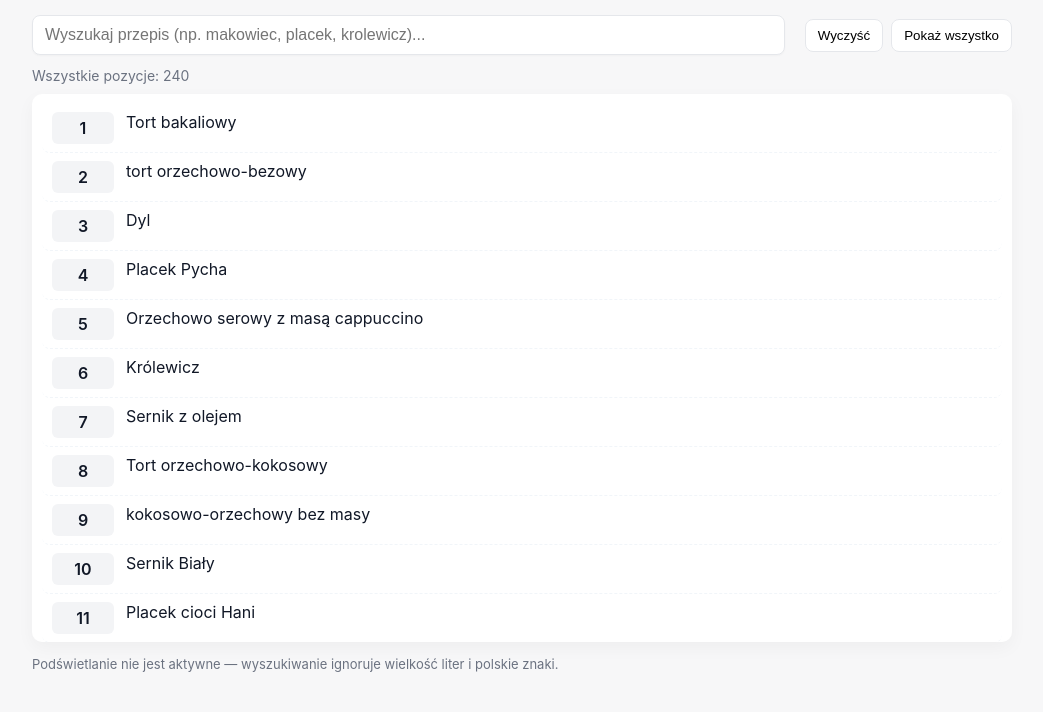
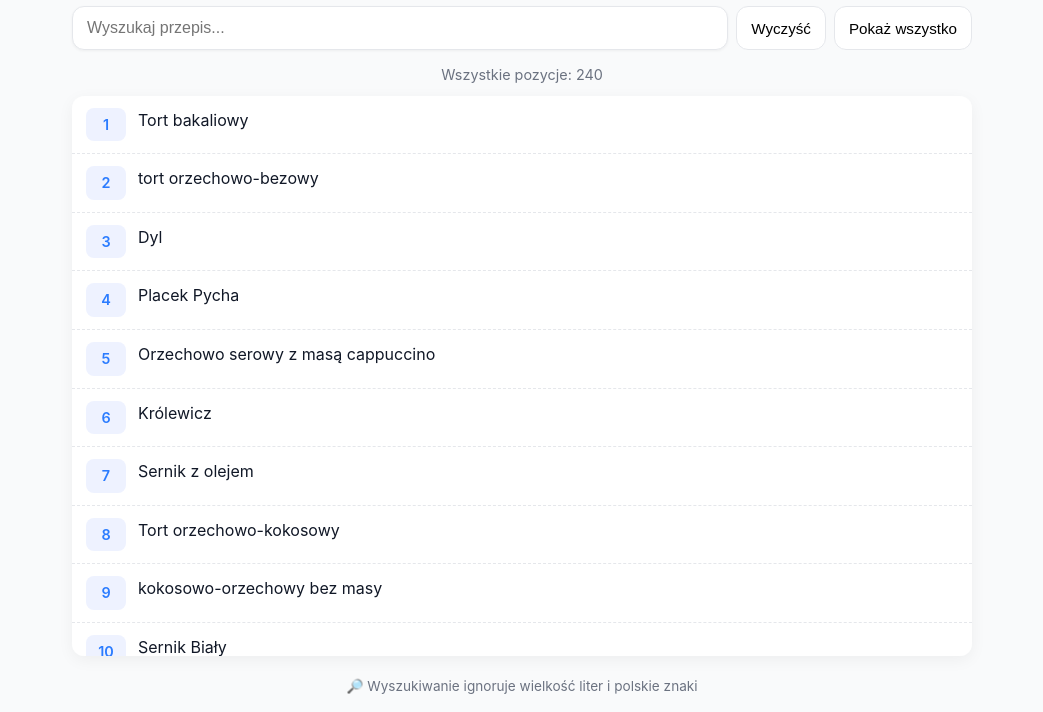
Before and after one commit to strona112/przepisy, a plain HTML site: page index.html in a window 1280 px wide. Shown: the part 94-806 px from the top of the page, without its empty margins (118-1161 px from the left). Drawn offline with Linux system fonts and the light colour scheme.

Commit message:
Update index.html

```diff
--- a/index.html
+++ b/index.html
@@ -2,476 +2,259 @@
 <html lang="pl">
 <head>
   <meta charset="utf-8" />
-  <meta name="viewport" content="width=device-width,initial-scale=1" />
-  <title>Przepisy — wyszukiwarka</title>
+  <meta name="viewport" content="width=device-width, initial-scale=1" />
+  <title>Moje Przepisy 🍰</title>
+  <meta name="theme-color" content="#f9fafb" />
+  <link rel="manifest" href="manifest.json" />
   <style>
-    :root{
-      --bg:#f7f7f8;
-      --card:#ffffff;
-      --accent:#2b7cff;
-      --muted:#6b7280;
+    :root {
+      --bg: #f9fafb;
+      --card: #ffffff;
+      --accent: #2b7cff;
+      --text: #111827;
+      --muted: #6b7280;
+      --radius: 12px;
     }
-    body{
-      font-family: Inter, ui-sans-serif, system-ui, -apple-system, "Segoe UI", Roboto, "Helvetica Neue", Arial;
-      margin:0;
-      background:var(--bg);
-      color:#111827;
-      padding:28px;
+    * { box-sizing: border-box; }
+    body {
+      font-family: "Inter", system-ui, -apple-system, "Segoe UI", Roboto, Arial;
+      margin: 0;
+      background: var(--bg);
+      color: var(--text);
+      padding: 16px;
+      line-height: 1.5;
+      -webkit-font-smoothing: antialiased;
     }
-    .container{
-      max-width:980px;
-      margin:0 auto;
+    .container {
+      max-width: 900px;
+      margin: 0 auto;
     }
-    header{
-      display:flex;
-      gap:16px;
-      align-items:center;
-      justify-content:space-between;
-      margin-bottom:18px;
+    header {
+      display: flex;
+      flex-direction: column;
+      gap: 8px;
+      margin-bottom: 16px;
+      text-align: center;
     }
-    h1{font-size:20px;margin:0}
-    .searchBox{
-      display:flex;
-      gap:8px;
-      align-items:center;
-      width:100%;
-      margin-top:12px;
+    header h1 {
+      font-size: 1.6rem;
+      font-weight: 600;
+      margin: 0;
     }
-    input[type="search"]{
-      flex:1;
-      padding:10px 12px;
-      border-radius:8px;
-      border:1px solid #e5e7eb;
-      font-size:16px;
-      box-shadow:0 1px 2px rgba(16,24,40,0.03);
+    .meta {
+      font-size: 0.9rem;
+      color: var(--muted);
     }
-    .controls{
-      display:flex;
-      gap:8px;
-      align-items:center;
-      margin-left:12px;
+    .searchBox {
+      display: flex;
+      flex-wrap: wrap;
+      gap: 8px;
+      margin-bottom: 14px;
     }
-    button{
-      padding:8px 12px;
-      border-radius:8px;
-      border:1px solid #e5e7eb;
-      background:var(--card);
-      cursor:pointer;
+    input[type="search"] {
+      flex: 1;
+      padding: 12px 14px;
+      border-radius: var(--radius);
+      border: 1px solid #e5e7eb;
+      font-size: 1rem;
+      background: var(--card);
+      box-shadow: 0 1px 3px rgba(0,0,0,0.05);
+      transition: border 0.2s, box-shadow 0.2s;
     }
-    .meta{
-      margin:12px 0 10px;
-      color:var(--muted);
-      font-size:14px;
+    input[type="search"]:focus {
+      outline: none;
+      border-color: var(--accent);
+      box-shadow: 0 0 0 2px rgba(43,124,255,0.15);
     }
-    .list{
-      background:var(--card);
-      border-radius:10px;
-      padding:10px;
-      box-shadow:0 6px 18px rgba(14,20,30,0.04);
-      max-height:66vh;
-      overflow:auto;
+    .controls {
+      display: flex;
+      gap: 8px;
     }
-    .item{
-      display:flex;
-      gap:12px;
-      padding:8px 10px;
-      border-radius:8px;
-      align-items:flex-start;
-      border-bottom:1px dashed #f1f5f9;
+    button {
+      flex-shrink: 0;
+      padding: 10px 14px;
+      border-radius: var(--radius);
+      border: 1px solid #e5e7eb;
+      background: var(--card);
+      cursor: pointer;
+      font-size: 0.95rem;
+      transition: background 0.2s, transform 0.1s;
     }
-    .item:last-child{border-bottom:0}
-    .num{
-      min-width:46px;
-      background:#f3f4f6;
-      color:#111827;
-      text-align:center;
-      padding:6px 8px;
-      border-radius:6px;
-      font-weight:600;
+    button:hover { background: #f3f4f6; }
+    button:active { transform: scale(0.97); }
+    #info { margin-bottom: 10px; color: var(--muted); font-size: 0.9rem; text-align: center; }
+    .list {
+      background: var(--card);
+      border-radius: var(--radius);
+      box-shadow: 0 4px 16px rgba(0,0,0,0.05);
+      overflow-y: auto;
+      max-height: 70vh;
+      scroll-behavior: smooth;
     }
-    .title{
-      flex:1;
-      word-break:break-word;
+    .item {
+      display: flex;
+      align-items: flex-start;
+      gap: 12px;
+      padding: 12px 14px;
+      border-bottom: 1px dashed #e5e7eb;
+      transition: background 0.2s;
+      animation: fadeIn 0.2s ease-in;
     }
-    .noresults{
-      padding:18px;
-      text-align:center;
-      color:var(--muted);
+    .item:hover { background: #f9fafb; }
+    .item:last-child { border-bottom: none; }
+    .num {
+      background: #eef2ff;
+      color: var(--accent);
+      border-radius: 8px;
+      font-weight: 600;
+      padding: 6px 10px;
+      min-width: 40px;
+      text-align: center;
+      font-size: 0.9rem;
     }
-    footer{
-      margin-top:14px;
-      color:var(--muted);
-      font-size:13px;
-    }
-    @media (max-width:560px){
-      .num{min-width:40px;font-size:13px}
-      input[type="search"]{font-size:15px}
+    .title { flex: 1; word-break: break-word; }
+    .noresults { text-align: center; padding: 20px; color: var(--muted); }
+    footer { margin-top: 20px; text-align: center; font-size: 0.85rem; color: var(--muted); }
+    @keyframes fadeIn { from { opacity:0; transform: translateY(4px); } to { opacity:1; transform: translateY(0); } }
+    @media (max-width:600px) {
+      body { padding: 12px; }
+      header h1 { font-size: 1.3rem; }
+      button { padding: 10px; font-size: 0.9rem; }
+      input[type="search"] { font-size: 1rem; }
+      .num { min-width: 36px; padding: 5px 8px; font-size: 0.85rem; }
     }
   </style>
 </head>
 <body>
   <div class="container">
     <header>
-      <div>
-        <h1>Moja lista przepisów</h1>
-        <div class="meta">240 pozycji — wyszukuj fragment nazwy (np. <em>makowiec</em>, <em>krolewicz</em>)</div>
-      </div>
-      <div style="min-width:240px;text-align:right;color:var(--muted)">Plik lokalny — działa offline</div>
+      <h1>🍰 Moje Przepisy</h1>
+      <div class="meta">240 pozycji — wyszukuj fragment nazwy (np. <em>makowiec</em>, <em>krolewicz</em>)</div>
     </header>
 
     <div class="searchBox">
-      <input id="search" type="search" placeholder="Wyszukaj przepis (np. makowiec, placek, krolewicz)..." autocomplete="off" />
+      <input id="search" type="search" placeholder="Wyszukaj przepis..." autocomplete="off" />
       <div class="controls">
-        <button id="clearBtn" title="Wyczyść">Wyczyść</button>
-        <button id="showAllBtn" title="Pokaż wszystko">Pokaż wszystko</button>
+        <button id="clearBtn">Wyczyść</button>
+        <button id="showAllBtn">Pokaż wszystko</button>
       </div>
     </div>
 
     <div id="info" class="meta"></div>
-
     <div id="list" class="list" aria-live="polite"></div>
-
-    <footer>
-      Podświetlanie nie jest aktywne — wyszukiwanie ignoruje wielkość liter i polskie znaki.
-    </footer>
+    <footer>🔎 Wyszukiwanie ignoruje wielkość liter i polskie znaki</footer>
   </div>
 
   <script>
-    // --- TUTAJ wpisz listę przepisów ---
     const recipes = [
-"1 Tort bakaliowy",
-"2 tort orzechowo-bezowy",
-"3 Dyl",
-"4 Placek Pycha",
-"5 Orzechowo serowy z masą cappuccino",
-"6 Królewicz",
-"7 Sernik z olejem",
-"8 Tort orzechowo-kokosowy",
-"9 kokosowo-orzechowy bez masy",
-"10 Sernik Biały",
-"11 Placek cioci Hani",
-"12 Serowy z kawą",
-"13 Agatka",
-"14 Placek cytrynowy",
-"15 Sernik bez spodu",
-"16 Sernik w cieście kakaowym-Babci Heli",
-"17 Rernik z rosa",
-"18 Sernik z pierniczkami",
-"19 Sernik z brzoskwiniami",
-"20 Sernik kolorowy",
-"21 Tort makowo-czekoladowy",
-"22 Serowo-makowo-orzechowy",
-"23 Sernik z ananasem",
-"24 Mazurek Forys",
-"25 Placek kruchy z serem",
-"26 Sezamowo-kokosowy",
-"27 Dorotka",
-"28 Tort orzechowo-kokosowo-bezowy",
-"29 Kolorowiec",
-"30 Rolada z jabłek",
-"31 Placek delicyjny",
-"32 Placek z delicjami.",
-"33 Kruchy makowo-kokosowy",
-"34 Sernik Delicje",
-"35 Placek z wiśniami z kompotu",
-"36 Placek kokosowo-makowy",
-"37 wiśniowo-kokosowy",
-"38 Snikers",
-"39 Placek z galaretką",
-"40 placek z ptasim mleczkiem",
-"41 Orzechowo kakaowo-kokosowy",
-"42 Makowy z kremem i galaretka",
-"43 Pszczółka",
-"44 Cygański",
-"45 ciastka lukrowane",
-"46 Aspirynki Babci Heli",
-"47 Blok Mamy",
-"48 Rożki francuskie",
-"49 Amoniaczki",
-"50 Blok Reni",
-"51 Ciastka wałeczki",
-"52 Kocie oczka",
-"53 Kruche babeczki",
-"54 Rogaliki półkruche",
-"55 Paluszki stone",
-"56 Ciastka",
-"57 Ciastka z maszynki",
-"58 Masa na andrut",
-"59 Rolada jabłkowa",
-"60 Ciastka pierożki",
-"61 Orzeszki",
-"62 Kremówki",
-"63 Rogaliki siekane",
-"64 Rogaliki",
-"65 Chrust",
-"66 Aspirynki 2",
-"67 Ciastka w kakale",
-"68 Ciastka orzechowe",
-"69 Ciastka kostka kokosowa",
-"70 Blok Mamy",
-"71 Piernik",
-"72 Piernik z Lubaczowa",
-"73 Wafel Snikers",
-"74 Szarlotka Celiny",
-"75 Ciasteczka",
-"76 Grzybki",
-"77 Ptasie mleczko",
-"78 Piernik spożywczak",
-"79 Legumina z Truskawkami",
-"80 W-Z-K",
-"81 Karpatka Celiny",
-"82 Rolada Ali",
-"83 Oponki",
-"84 Szyszki",
-"85 Kakaowe kuleczki",
-"86 Blok Danusi",
-"87 CHLEB",
-"88 Keks",
-"89 Masa andrutowa",
-"90 Masa na andrut z Galaretką",
-"91 Migdałowiec",
-"92 Masa czekoladowa",
-"93 Masa orzechowa",
-"94 Krem waniliowy",
-"95 LUKRY",
-"96 Polewa czekoladowa",
-"97 Sernik z brzoskwiniami",
-"98 Placek na waflu z orzechami",
-"99 Placek CUDO",
-"100 Jawor",
-"101 Metrowiec",
-"102 Murzynek",
-"103 Placek p. Stasi",
-"104 Sernik gotowany",
-"105 Łaciatek",
-"106 Snikers Mamy",
-"107 Metrowiec owocowy",
-"108 Wielosmakowy z pomarańczą",
-"109 Tort migdałowy-Ali",
-"110 Snikers Ali",
-"111 Marcepanek",
-"112 Makowiec Królewski",
-"113 Tort znakomity",
-"114 Placek serowo-makowy z kruszonką",
-"115 Placek tortowy",
-"116 Placek czekoladowy",
-"117 Tort Prezydent",
-"118 Placek ananasowy",
-"119 Bajaderka",
-"120 Niebo w gębie",
-"121 Fale Dunaju",
-"122 PIJAK",
-"123 Pijak",
-"124 Pijak",
-"125 Pijany Izydor",
-"126 Dziwak",
-"127 Placek z delicjami",
-"128 Placek ścierany",
-"129 Sernik z wiśniami",
-"130 Sernik na zimno",
-"131 Placek z zasmażką",
-"132 Szarlotka",
-"133 Zebra",
-"134 Makowiec z pianą",
-"135 Bawole oczy",
-"136 Sernik z roladkami Bronio",
-"137 8-Marca",
-"138 Placek z płatków owsianych",
-"139 Placek bezowy",
-"140 Sernik Tortowy",
-"141 Torcik serowy",
-"142 Kruchy z wiśniami",
-"143 Pychotka",
-"144 Biszkopt z galaretką",
-"145 Placek z batonami Ikar",
-"146 Sernik z góry",
-"147 Biszkopt z truskawkami",
-"148 Biszkopt z rodzynkami",
-"149 Placek z rabarbarem",
-"150 Ucierany z rabarbarem",
-"151 Placek z 2 masami",
-"152 PIGA",
-"153 Rolada makowa",
-"154 Rolada Ani Barszczak",
-"155 Babka orzechowa",
-"156 Babka marmurkowa",
-"157 Piaskowiec z owocami",
-"158 Babka jasna",
-"159 Babka z awokadem",
-"160 Babka cytrynowa",
-"161 Babka śnieżna",
-"162 Babka gotowana",
-"163 Placek z jabłek",
-"164 Placek ze śliwek",
-"165 DESER",
-"166 KANTAŁKA",
-"167 Placek królewski",
-"168 Ucierany ze śliwkami",
-"169 Ciasto z kokosem i orzechami",
-"170 Sernik w kratkę",
-"171 Paluszki półfrancuskie",
-"172 Placek z wiśniami i kokosem",
-"173 Placek nadzwyczajny",
-"174 Placek pycha z orzechami",
-"175 Placek deserowy z mleka w puszce",
-"176 Tort z ananasem",
-"177 Placek z jabłkami",
-"178 Placek w kropki",
-"179 Placek serowo-orzechowy",
-"180 Orzechowy w cieście francuskim",
-"181 Biszkopt z owocami",
-"182 Pychotka ALI",
-"183 Pychotka",
-"184 Pychotka spożywczak",
-"185 Placek orzechowy z masą orzechową",
-"186 Ciasto parzone",
-"187 Placek amoniakowy",
-"188 Sernik z mlekiem",
-"189 Placek kakaowo-czekoladowy",
-"190 TORT",
-"191 Ciasto orzechowe",
-"192 Orzechowiec",
-"193 Sernik ucierany",
-"194 Sernik z owocami",
-"195 Placek makowo-jabłkowy",
-"196 Trojaczek cytrynowy",
-"197 Trójkolorowy metrowiec",
-"198 Wafel kokosowo-kawowy",
-"199 PIZZA-Spożywczak",
-"200 Drożdżówki spożywczak",
-"201 Rolada do barszczu",
-"202 Pączki Celiny",
-"203 Prince Polo",
-"204 Placek cappuccino",
-"205 Sernik od Hanki",
-"206 Dziwak",
-"207 Żołądek",
-"208 Makowy z dołu",
-"209 MIODOWY",
-"210 Królewiec Makowieckiej",
-"211 Placek czekoladowy z rodzynkami",
-"212 Marcepanek",
-"213 NUTELLA",
-"214 Placek w kupki z serem",
-"215 Makaronikowy",
-"216 Placek z ptasim mleczkiem",
-"217 Tort z winogronem",
-"218 Kora orzechowa",
-"219 Placek kruszony",
-"220 Usta Adama",
-"221 Pomarańczowiec",
-"222 Wenus (serowy z dżemem brzoskwini",
-"223 Wafel z delicjami",
-"224 Placek KRÓWKA",
-"225 Orzechowy z bakaliami i masą zasma",
-"226 LEON",
-"227 Serowa Zosia",
-"228 Serowy z kulkami orzechowymi",
-"229 Jabłecznik z serem od Agaty",
-"230 Jabłecznik Krystyny",
-"231 Placek bakaliowy (śliwkowy)",
-"232 Katarzynka",
-"233 Wafel z galaretką",
-"234 Bananowy",
-"235 Placek od Kostura",
-"236 Sernik od Ali",
-"237 Porzeczka",
-"238 Francuska czekolada (Basi)",
-"239 Makowiec Japoński",
-"240 Piernikowy smak"
+      "1 Tort bakaliowy","2 tort orzechowo-bezowy","3 Dyl","4 Placek Pycha",
+      "5 Orzechowo serowy z masą cappuccino","6 Królewicz","7 Sernik z olejem",
+      "8 Tort orzechowo-kokosowy","9 kokosowo-orzechowy bez masy","10 Sernik Biały",
+      "11 Placek cioci Hani","12 Serowy z kawą","13 Agatka","14 Placek cytrynowy",
+      "15 Sernik bez spodu","16 Sernik w cieście kakaowym-Babci Heli","17 Rernik z rosa",
+      "18 Sernik z pierniczkami","19 Sernik z brzoskwiniami","20 Sernik kolorowy",
+      "21 Tort makowo-czekoladowy","22 Serowo-makowo-orzechowy","23 Sernik z ananasem",
+      "24 Mazurek Forys","25 Placek kruchy z serem","26 Sezamowo-kokosowy","27 Dorotka",
+      "28 Tort orzechowo-kokosowo-bezowy","29 Kolorowiec","30 Rolada z jabłek",
+      "31 Placek delicyjny","32 Placek z delicjami.","33 Kruchy makowo-kokosowy",
+      "34 Sernik Delicje","35 Placek z wiśniami z kompotu","36 Placek kokosowo-makowy",
+      "37 wiśniowo-kokosowy","38 Snikers","39 Placek z galaretką","40 placek z ptasim mleczkiem",
+      "41 Orzechowo kakaowo-kokosowy","42 Makowy z kremem i galaretka","43 Pszczółka","44 Cygański",
+      "45 ciastka lukrowane","46 Aspirynki Babci Heli","47 Blok Mamy","48 Rożki francuskie",
+      "49 Amoniaczki","50 Blok Reni","51 Ciastka wałeczki","52 Kocie oczka","53 Kruche babeczki",
+      "54 Rogaliki półkruche","55 Paluszki stone","56 Ciastka","57 Ciastka z maszynki",
+      "58 Masa na andrut","59 Rolada jabłkowa","60 Ciastka pierożki","61 Orzeszki","62 Kremówki",
+      "63 Rogaliki siekane","64 Rogaliki","65 Chrust","66 Aspirynki 2","67 Ciastka w kakale",
+      "68 Ciastka orzechowe","69 Ciastka kostka kokosowa","70 Blok Mamy","71 Piernik",
+      "72 Piernik z Lubaczowa","73 Wafel Snikers","74 Szarlotka Celiny","75 Ciasteczka",
+      "76 Grzybki","77 Ptasie mleczko","78 Piernik spożywczak","79 Legumina z Truskawkami",
+      "80 W-Z-K","81 Karpatka Celiny","82 Rolada Ali","83 Oponki","84 Szyszki","85 Kakaowe kuleczki",
+      "86 Blok Danusi","87 CHLEB","88 Keks","89 Masa andrutowa","90 Masa na andrut z Galaretką",
+      "91 Migdałowiec","92 Masa czekoladowa","93 Masa orzechowa","94 Krem waniliowy",
+      "95 LUKRY","96 Polewa czekoladowa","97 Sernik z brzoskwiniami","98 Placek na waflu z orzechami",
+      "99 Placek CUDO","100 Jawor","101 Metrowiec","102 Murzynek","103 Placek p. Stasi",
+      "104 Sernik gotowany","105 Łaciatek","106 Snikers Mamy","107 Metrowiec owocowy",
+      "108 Wielosmakowy z pomarańczą","109 Tort migdałowy-Ali","110 Snikers Ali",
+      "111 Marcepanek","112 Makowiec Królewski","113 Tort znakomity","114 Placek serowo-makowy z kruszonką",
+      "115 Placek tortowy","116 Placek czekoladowy","117 Tort Prezydent","118 Placek ananasowy",
+      "119 Bajaderka","120 Niebo w gębie","121 Fale Dunaju","122 PIJAK","123 Pijak","124 Pijak",
+      "125 Pijany Izydor","126 Dziwak","127 Placek z delicjami","128 Placek ścierany","129 Sernik z wiśniami",
+      "130 Sernik na zimno","131 Placek z zasmażką","132 Szarlotka","133 Zebra","134 Makowiec z pianą",
+      "135 Bawole oczy","136 Sernik z roladkami Bronio","137 8-Marca","138 Placek z płatków owsianych",
+      "139 Placek bezowy","140 Sernik Tortowy","141 Torcik serowy","142 Kruchy z wiśniami","143 Pychotka",
+      "144 Biszkopt z galaretką","145 Placek z batonami Ikar","146 Sernik z góry","147 Biszkopt z truskawkami",
+      "148 Biszkopt z rodzynkami","149 Placek z rabarbarem","150 Ucierany z rabarbarem","151 Placek z 2 masami",
+      "152 PIGA","153 Rolada makowa","154 Rolada Ani Barszczak","155 Babka orzechowa","156 Babka marmurkowa",
+      "157 Piaskowiec z owocami","158 Babka jasna","159 Babka z awokadem","160 Babka cytrynowa","161 Babka śnieżna",
+      "162 Babka gotowana","163 Placek z jabłek","164 Placek ze śliwek","165 DESER","166 KANTAŁKA",
+      "167 Placek królewski","168 Ucierany ze śliwkami","169 Ciasto z kokosem i orzechami","170 Sernik w kratkę",
+      "171 Paluszki półfrancuskie","172 Placek z wiśniami i kokosem","173 Placek nadzwyczajny","174 Placek pycha z orzechami",
+      "175 Placek deserowy z mleka w puszce","176 Tort z ananasem","177 Placek z jabłkami","178 Placek w kropki",
+      "179 Placek serowo-orzechowy","180 Orzechowy w cieście francuskim","181 Biszkopt z owocami","182 Pychotka ALI",
+      "183 Pychotka","184 Pychotka spożywczak","185 Placek orzechowy z masą orzechową","186 Ciasto parzone",
+      "187 Placek amoniakowy","188 Sernik z mlekiem","189 Placek kakaowo-czekoladowy","190 TORT",
+      "191 Ciasto orzechowe","192 Orzechowiec","193 Sernik ucierany","194 Sernik z owocami","195 Placek makowo-jabłkowy",
+      "196 Trojaczek cytrynowy","197 Trójkolorowy metrowiec","198 Wafel kokosowo-kawowy","199 PIZZA-Spożywczak",
+      "200 Drożdżówki spożywczak","201 Rolada do barszczu","202 Pączki Celiny","203 Prince Polo",
+      "204 Placek cappuccino","205 Sernik od Hanki","206 Dziwak","207 Żołądek","208 Makowy z dołu",
+      "209 MIODOWY","210 Królewiec Makowieckiej","211 Placek czekoladowy z rodzynkami","212 Marcepanek",
+      "213 NUTELLA","214 Placek w kupki z serem","215 Makaronikowy","216 Placek z ptasim mleczkiem",
+      "217 Tort z winogronem","218 Kora orzechowa","219 Placek kruszony","220 Usta Adama",
+      "221 Pomarańczowiec","222 Wenus (serowy z dżemem brzoskwini","223 Wafel z delicjami",
+      "224 Placek KRÓWKA","225 Orzechowy z bakaliami i masą zasma","226 LEON","227 Serowa Zosia",
+      "228 Serowy z kulkami orzechowymi","229 Jabłecznik z serem od Agaty","230 Jabłecznik Krystyny",
+      "231 Placek bakaliowy (śliwkowy)","232 Katarzynka","233 Wafel z galaretką","234 Bananowy",
+      "235 Placek od Kostura","236 Sernik od Ali","237 Porzeczka","238 Francuska czekolada (Basi)",
+      "239 Makowiec Japoński","240 Piernikowy smak"
     ];
 
-    // Normalizacja: usuwa znaki diakrytyczne i zmniejsza do małych liter
-    function normalizeStr(s){
-      if(!s) return "";
-      return s.normalize('NFD').replace(/[\u0300-\u036f]/g, '').toLowerCase();
-    }
-
+    function normalizeStr(s) { return s.normalize('NFD').replace(/[\u0300-\u036f]/g,'').toLowerCase(); }
     const listEl = document.getElementById('list');
     const searchEl = document.getElementById('search');
     const infoEl = document.getElementById('info');
     const clearBtn = document.getElementById('clearBtn');
     const showAllBtn = document.getElementById('showAllBtn');
-
-    // Precompute normalized forms for speed
-    const normalized = recipes.map(r => normalizeStr(r));
+    const normalized = recipes.map(r=>normalizeStr(r));
 
     function render(items){
-      listEl.innerHTML = '';
-      if(items.length === 0){
-        listEl.innerHTML = '<div class="noresults">Brak wyników.</div>';
-        infoEl.textContent = 'Znaleziono 0 wyników';
-        return;
-      }
-      const frag = document.createDocumentFragment();
-      items.forEach(obj => {
-        const div = document.createElement('div');
-        div.className = 'item';
-        const num = document.createElement('div');
-        num.className = 'num';
-        num.textContent = obj.index;
-        const title = document.createElement('div');
-        title.className = 'title';
-        title.textContent = obj.text;
-        div.appendChild(num);
-        div.appendChild(title);
+      listEl.innerHTML='';
+      if(!items.length){ listEl.innerHTML='<div class="noresults">Brak wyników.</div>'; infoEl.textContent='Znaleziono 0 wyników'; return; }
+      const frag=document.createDocumentFragment();
+      items.forEach(obj=>{
+        const div=document.createElement('div');
+        div.className='item';
+        div.innerHTML=`<div class="num">${obj.index}</div><div class="title">${obj.text}</div>`;
         frag.appendChild(div);
       });
       listEl.appendChild(frag);
-      infoEl.textContent = `Znaleziono ${items.length} ${items.length===1? 'wynik':'wyników'}`;
+      infoEl.textContent=`Znaleziono ${items.length} ${items.length===1?'wynik':'wyników'}`;
     }
 
-    // initial render: full list
     function renderAll(){
-      const all = recipes.map((t, i) => ({index: i+1, text: t.replace(/^\d+\s*/, '')}));
+      const all=recipes.map((t,i)=>({index:i+1,text:t.replace(/^\d+\s*/,'')}));
       render(all);
-      infoEl.textContent = `Wszystkie pozycje: ${all.length}`;
+      infoEl.textContent=`Wszystkie pozycje: ${all.length}`;
     }
 
     function search(q){
-      const qn = normalizeStr(q.trim());
-      if(qn === '') { renderAll(); return; }
-      const results = [];
+      const qn=normalizeStr(q.trim());
+      if(!qn){ renderAll(); return; }
+      const results=[];
       for(let i=0;i<normalized.length;i++){
         if(normalized[i].includes(qn)){
-          // display original text without leading numeric prefix (we show number separately)
-          const originalNoNum = recipes[i].replace(/^\d+\s*/, '');
-          results.push({ index: i+1, text: originalNoNum });
+          results.push({index:i+1,text:recipes[i].replace(/^\d+\s*/,'')});
         }
       }
       render(results);
     }
 
-    // debounce to avoid too frequent renders while typing
-    function debounce(fn, wait=150){
-      let t;
-      return function(...args){
-        clearTimeout(t);
-        t = setTimeout(()=>fn.apply(this,args), wait);
-      }
-    }
-
-    const debouncedSearch = debounce((e) => search(e.target.value), 80);
-
-    searchEl.addEventListener('input', debouncedSearch);
-    clearBtn.addEventListener('click', () => { searchEl.value = ''; searchEl.focus(); renderAll(); });
-    showAllBtn.addEventListener('click', () => { searchEl.value = ''; searchEl.focus(); renderAll(); });
-
-    // render on load
+    function debounce(fn,wait=150){ let t; return (...args)=>{ clearTimeout(t); t=setTimeout(()=>fn(...args),wait); }; }
+    const debouncedSearch=debounce(e=>search(e.target.value),80);
+    searchEl.addEventListener('input',debouncedSearch);
+    clearBtn.addEventListener('click',()=>{searchEl.value='';renderAll(); searchEl.focus();});
+    showAllBtn.addEventListener('click',()=>{searchEl.value='';renderAll(); searchEl.focus();});
+    searchEl.addEventListener('keydown',e=>{if(e.key==='Enter') listEl.scrollTo({top:0,behavior:'smooth'});});
     renderAll();
-
-    // keyboard: Enter focuses list top
-    searchEl.addEventListener('keydown', (e) => {
-      if(e.key === 'Enter'){
-        listEl.scrollTo({top:0, behavior:'smooth'});
-      }
-    });
-
-    // accessibility: announce updates
-    const observer = new MutationObserver(() => {
-      // keeps ARIA-live helpful for screen readers (list has aria-live)
-    });
-    observer.observe(listEl, {childList:true, subtree:true});
   </script>
 </body>
 </html>
```
